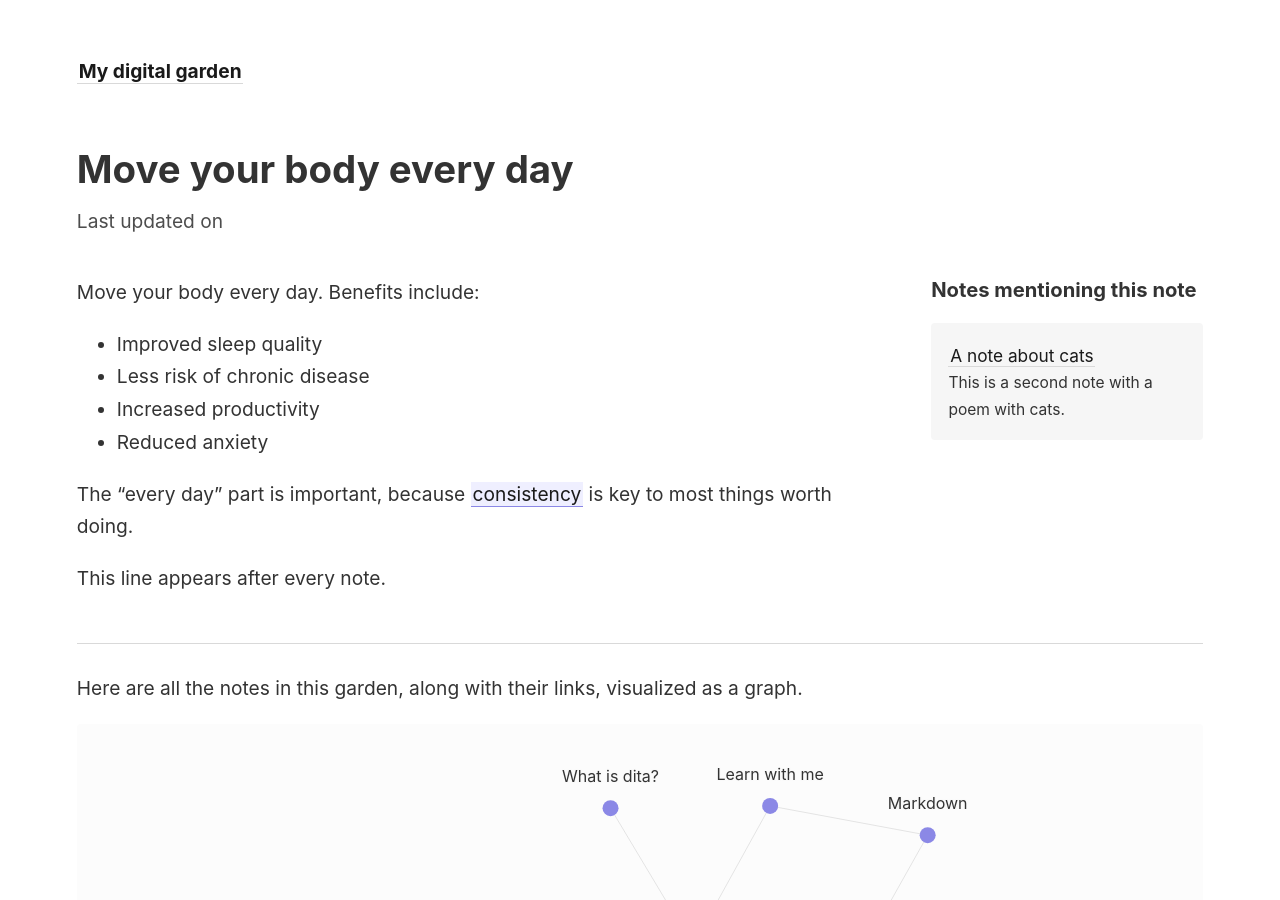
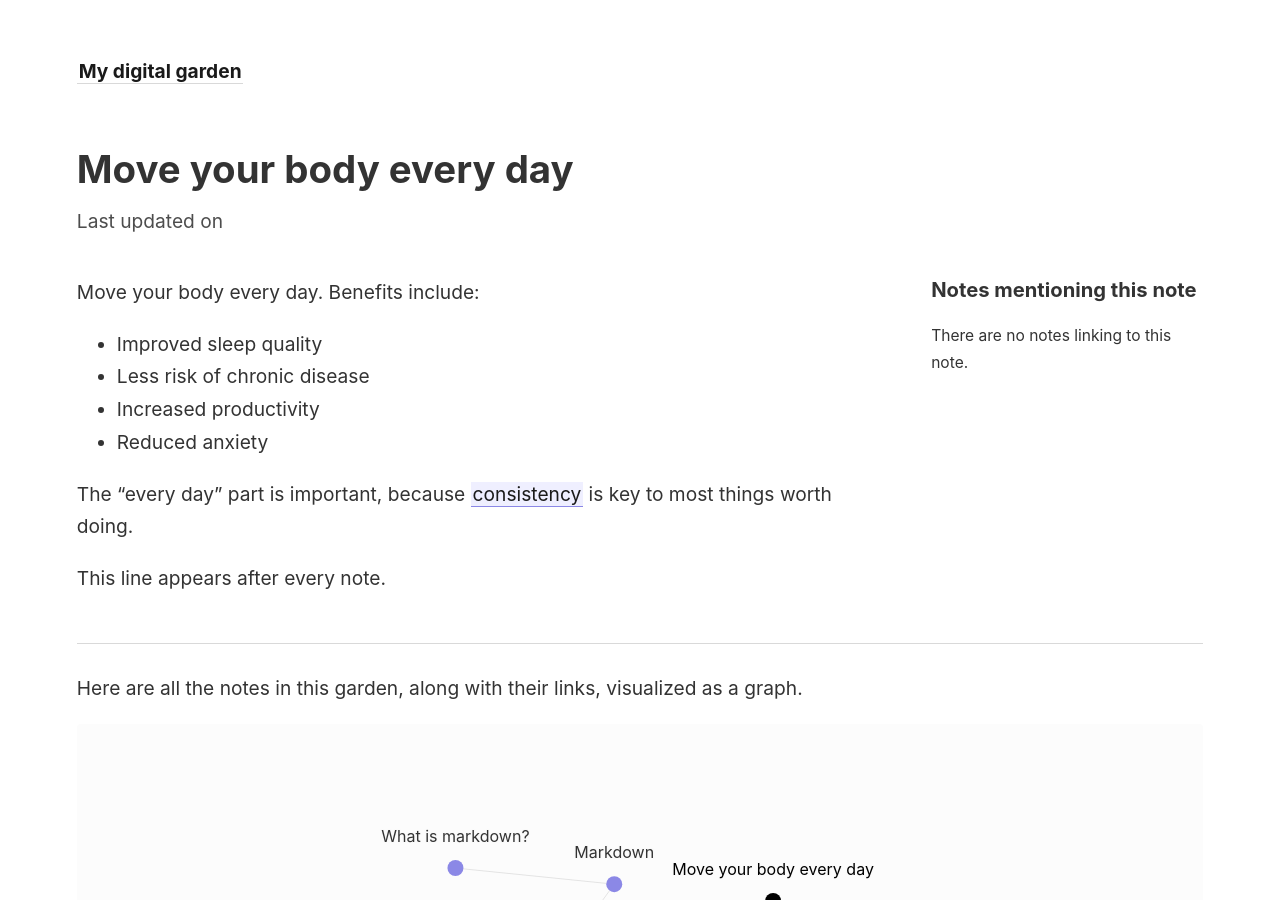
Before and after one commit to Vaishnavi2903/ObsidianNotes, a Jekyll site: the page built from _notes/move your body every day.md, in a window 1280 px wide and 900 px high. Built offline with Jekyll 4.4.1, drawn with Linux system fonts in a browser that asks for light colours; some of the changed lines change nothing that is shown; some of the changed text lies outside the part shown.

Commit message:
Delete stupid stuff

```diff
--- a/_notes/Learn With Me/DITA XML/What is DITA?.md
+++ b/_notes/Learn With Me/DITA XML/What is DITA?.md
@@ -1,3 +1,6 @@
+---
+title: What is DITA?
+---
 - DITA stands for Darwin Information Typing Architecture
 - It is an XML data model used for authoring and publishing purposes
 - As technical writers, we are required to present our information to the customer in a standardised, organised and consistent manner.
@@ -8,4 +11,3 @@
 - DITA is widely accepted by companies all over the globe. It opens up opportunities at MNCs like Apple, Oracle, Oasis and many more for you. It has become a standard for creating documentation on a very large scale.
 - As technical writer DITA XML allows you gain expertise in a language which is one among the most popular XML languages. Once you build a strong understanding of DITA XML there is no other XML that could challenge you.
 - You will have capabilities of Technical Writer who can effortlessly transition from one project to the other or one company to the other Your skillset will include automation, personalization, and skills that seeked out in the industries across the world.
--
--- a/_notes/animals/cats.md
+++ /dev/null
@@ -1,21 +0,0 @@
----
-title: A note about cats
----
-
-This is a second note with a poem with cats.
-
-Here's a link to a note that explains why it's important to [[move your body every day]].
-
-> I like my pillow, my fancy bed,
->
-> My cat tree and the bathroom sink.
->
-> Each has its time and fills a need,
->
-> but a box is best when I want to think.
-
-You can create as many notes as you want.
-
-Lorem ipsum dolor sit amet, consectetur adipiscing elit. Curabitur et risus at ipsum pharetra pellentesque vel in massa. Nam ornare, velit sed pulvinar gravida, justo ipsum eleifend augue, id porta velit eros vestibulum odio. Vestibulum dignissim malesuada sapien, eu volutpat lacus pellentesque et. Curabitur dui nisi, sagittis ut tempor ac, scelerisque in diam. Class aptent taciti sociosqu ad litora torquent per conubia nostra, per inceptos himenaeos. Vestibulum vitae euismod ex. Morbi lacinia iaculis tempor.
-
-Nunc porttitor lacus ullamcorper mauris porttitor feugiat. Vestibulum condimentum lacus vitae orci lobortis pellentesque in ac dolor. Nullam libero justo, suscipit id suscipit vel, tincidunt vitae lectus. Phasellus gravida iaculis ligula, at pharetra urna. Nunc vel tellus eleifend, aliquet magna non, condimentum est. Pellentesque vulputate posuere felis eget sodales. Cras finibus tortor porta libero bibendum, vel bibendum orci luctus. Donec ac eros vitae erat malesuada imperdiet at tempor turpis.
--- a/_notes/animals/tigers.md
+++ /dev/null
@@ -1,5 +0,0 @@
----
-title: Tigers
----
-
-This is yet another note, this one about tigers.
```
